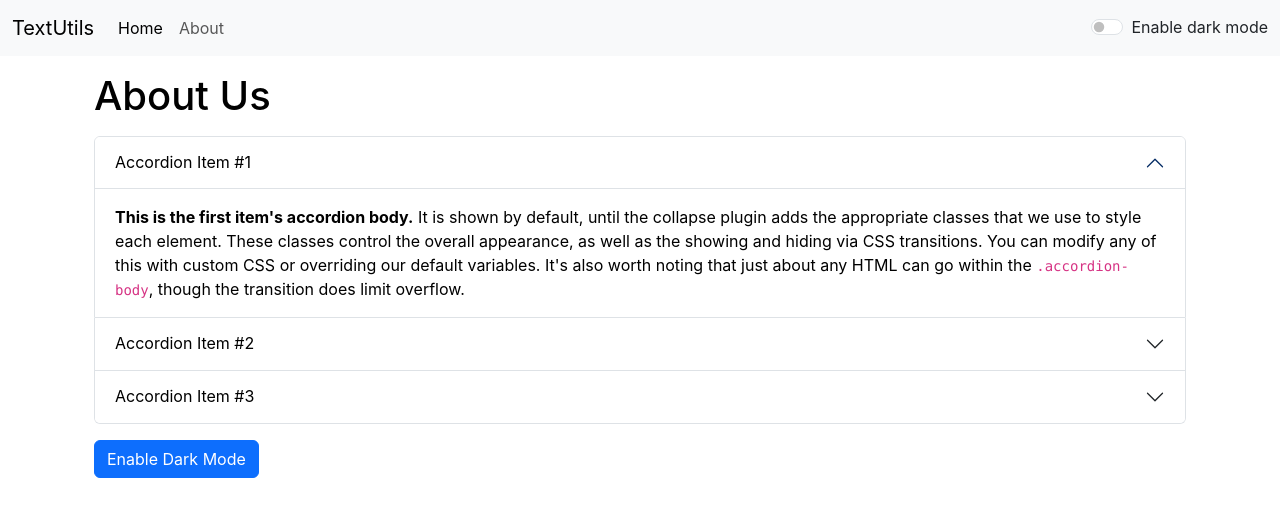
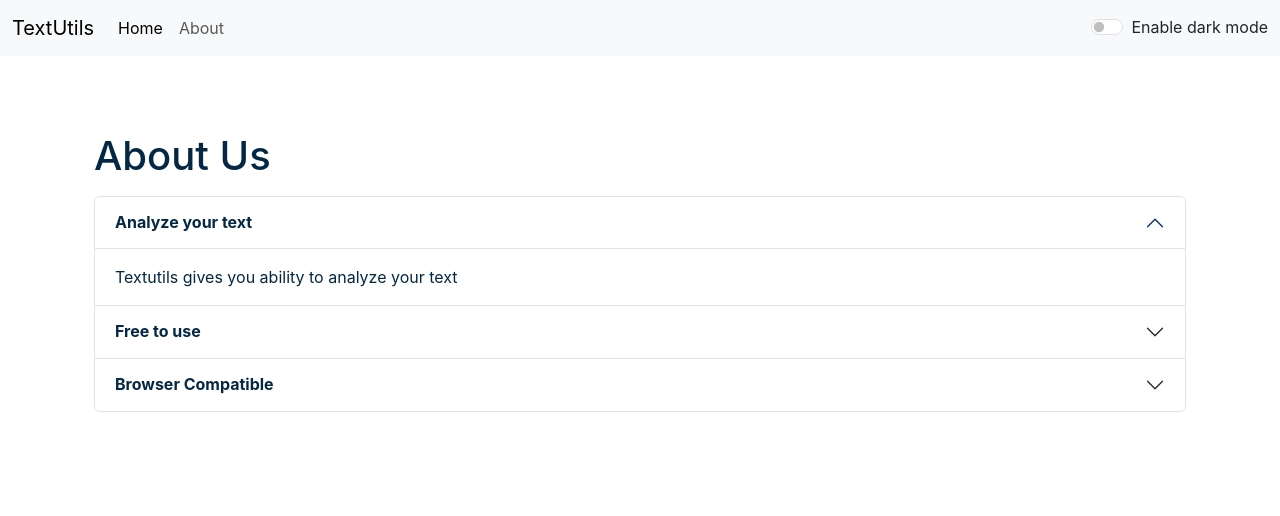
Before and after one commit to Businesspositive/LearnReact, a React (Create React App) app in the folder my-app/: page /about in a window 1280 px wide. Shown: the top 516 px of the page. Built offline with nearby package versions, Linux system fonts and the light colour scheme.

Commit message:
refractered the code and made changes to make the website more beatiful and seo optimized

```diff
--- a/my-app/public/index.html
+++ b/my-app/public/index.html
@@ -12,7 +12,7 @@
     <link rel="apple-touch-icon" href="%PUBLIC_URL%/apple-touch-icon.png" />
     <!--Bootstrap CSS-->
     <link href="https://cdn.jsdelivr.net/npm/bootstrap@5.3.2/dist/css/bootstrap.min.css" rel="stylesheet" integrity="sha384-T3c6CoIi6uLrA9TneNEoa7RxnatzjcDSCmG1MXxSR1GAsXEV/Dwwykc2MPK8M2HN" crossorigin="anonymous">
-    <title>Text Utils - Home</title>
+    <title>Text Utils - word counter | charecter counter </title>
   </head>
   <body>
     <noscript>You need to enable JavaScript to run this app.</noscript>
--- a/my-app/src/App.js
+++ b/my-app/src/App.js
@@ -22,7 +22,7 @@
   const toggleMode = () => {
     if (mode === "light") {
       setMode("dark");
-      document.body.style.backgroundColor = "#7d4ed1";
+      document.body.style.backgroundColor = "#042743";
       showAlert("Dark Mode has been enabled", "success");
       document.title = "TextUtils-Darkmode";
     } else {
@@ -45,8 +45,8 @@
       <Alert alert={alert} />
       <div className="container">
         <Routes>
-          <Route exact path="/about" element={<About />}/>
-          <Route exact path="/" element={<Textform heading="Enter the text to convert" mode={mode} showAlert={showAlert}/>}/>
+          <Route exact path="/about" element={<About mode={mode}/>}/>
+          <Route exact path="/" element={<Textform heading="Try TextUtils- word counter, charecter counter, upper to lower" mode={mode} showAlert={showAlert}/>}/>
         </Routes>
       </div>
       </Router>
--- a/my-app/src/components/About.js
+++ b/my-app/src/components/About.js
@@ -1,31 +1,36 @@
-import React, { useState } from "react";
+import React from "react";
 
-export default function About () {
-    const [myStyle, setMyStyle]=useState({
-        color: 'black',
-        backgroundColor: 'white'
-    })
+export default function About (props) {
+    // const [myStyle, setMyStyle]=useState({
+    //     color: 'black',
+    //     backgroundColor: 'white'
+    // })
 
-    const [btnText, setBtnText]=useState("Enable Dark Mode")
-    const toggleStyle =()=>{
-        if(myStyle.color === 'black'){
-            setMyStyle({
-                color:'white',
-                backgroundColor:'black'
-            })
-            setBtnText("Enable Light Mode")
-        }
-        else{
-            setMyStyle({
-                color:'black',
-                backgroundColor:'white'
-            })
-            setBtnText("Enable Dark Mode")
-        }
+    // const [btnText, setBtnText]=useState("Enable Dark Mode")
+    // const toggleStyle =()=>{
+    //     if(myStyle.color === 'black'){
+    //         setMyStyle({
+    //             color:'white',
+    //             backgroundColor:'black'
+    //         })
+    //         setBtnText("Enable Light Mode")
+    //     }
+    //     else{
+    //         setMyStyle({
+    //             color:'black',
+    //             backgroundColor:'white'
+    //         })
+    //         setBtnText("Enable Dark Mode")
+    //     }
+    // }
+
+    let myStyle = {
+      color:props.mode==="dark"?'white':'#042743',
+      backgroundColor:props.mode==="dark"?'#042743':'white',
     }
 
   return (
-    <div className="container" style={myStyle}>
+    <div className="container" style={{color:props.mode==="dark"?'white':'#042743'}}>
         <h1 className="my-3">About Us</h1>
       <div className="accordion" id="accordionPanelsStayOpenExample">
         <div className="accordion-item" style={myStyle}>
@@ -39,22 +44,15 @@
               aria-expanded="true"
               aria-controls="panelsStayOpen-collapseOne"
             >
-              Accordion Item #1
+              <strong>Analyze your text</strong>
             </button>
           </h2>
           <div
             id="panelsStayOpen-collapseOne"
             className="accordion-collapse collapse show"
           >
-            <div className="accordion-body">
-              <strong>This is the first item's accordion body.</strong> It is
-              shown by default, until the collapse plugin adds the appropriate
-              classes that we use to style each element. These classes control
-              the overall appearance, as well as the showing and hiding via CSS
-              transitions. You can modify any of this with custom CSS or
-              overriding our default variables. It's also worth noting that just
-              about any HTML can go within the <code>.accordion-body</code>,
-              though the transition does limit overflow.
+            <div className="accordion-body" style={myStyle}>
+              Textutils gives you ability to analyze your text
             </div>
           </div>
         </div>
@@ -69,22 +67,17 @@
               aria-expanded="false"
               aria-controls="panelsStayOpen-collapseTwo"
             >
-              Accordion Item #2
+             <strong>Free to use</strong>
             </button>
           </h2>
           <div
             id="panelsStayOpen-collapseTwo"
             className="accordion-collapse collapse"
           >
-            <div className="accordion-body">
-              <strong>This is the second item's accordion body.</strong> It is
-              hidden by default, until the collapse plugin adds the appropriate
-              classes that we use to style each element. These classes control
-              the overall appearance, as well as the showing and hiding via CSS
-              transitions. You can modify any of this with custom CSS or
-              overriding our default variables. It's also worth noting that just
-              about any HTML can go within the <code>.accordion-body</code>,
-              though the transition does limit overflow.
+            <div className="accordion-body" style={myStyle}>
+              Textutil is a free charecter tool that provide instant charecter count
+              & word count statitics for a given text.so it can help in writing text with
+              word/charecter limit.
             </div>
           </div>
         </div>
@@ -99,29 +92,20 @@
               aria-expanded="false"
               aria-controls="panelsStayOpen-collapseThree"
             >
-              Accordion Item #3
+              <strong>Browser Compatible</strong>
             </button>
           </h2>
           <div
             id="panelsStayOpen-collapseThree"
             className="accordion-collapse collapse"
           >
-            <div className="accordion-body">
-              <strong>This is the third item's accordion body.</strong> It is
-              hidden by default, until the collapse plugin adds the appropriate
-              classes that we use to style each element. These classes control
-              the overall appearance, as well as the showing and hiding via CSS
-              transitions. You can modify any of this with custom CSS or
-              overriding our default variables. It's also worth noting that just
-              about any HTML can go within the <code>.accordion-body</code>,
-              though the transition does limit overflow.
+            <div className="accordion-body" style={myStyle}>
+              This word counter website works with any web browser such as Chrome, firefox, Internet Explorer etc.
+              it is suitable for counting charecters in facebook posts, blogs, books, excel documents, pdf documents, essays etc.
             </div>
           </div>
         </div>
       </div>
-      <div className="my-3">
-        <button onClick={toggleStyle} type="button" className="btn btn-primary">{btnText}</button>
-      </div>
     </div>
   );
 };
--- a/my-app/src/components/Alert.js
+++ b/my-app/src/components/Alert.js
@@ -6,9 +6,11 @@
     return lower.charAt(0).toUpperCase() + lower.slice(1)
   }
   return (
-    props.alert && <div className={`alert alert-${props.alert.type} alert-dismissible fade show`} role="alert">
+    <div style={{height: '60px'}}>
+    {props.alert && <div className={`alert alert-${props.alert.type} alert-dismissible fade show`} role="alert">
   <strong>{capitalize(props.alert.type)}</strong>: {props.alert.msg}
   <button type="button" className="btn-close" data-bs-dismiss="alert" aria-label="Close"></button>
+</div>}
 </div>
   )
 }
--- a/my-app/src/components/Textform.js
+++ b/my-app/src/components/Textform.js
@@ -35,22 +35,22 @@
   // setText("new text") correct way to change the state
   return (
     <>
-    <div>
+    <div className='container' style = {{color:props.mode==='dark'?'white':'#042743'}}>
         <h1>{props.heading}</h1>
         <div className="mb-3" style = {{backgroundColor:props.mode==='dark'?'white':'black'}}>
-            <textarea id="myBox" value = {text} onChange={handleOnChange} rows="10" className="form-control" style = {{backgroundColor:props.mode==='dark'?'grey':'white',
+            <textarea id="myBox" value = {text} onChange={handleOnChange} rows="10" className="form-control" style = {{backgroundColor:props.mode==='dark'?'#13466e':'white',
           color:props.mode==='dark'?'white':'black'}}></textarea>
         </div>
-        <button className="btn btn-primary mx-2" onClick={handleUpClick}>Convert to Uppercase</button>
-        <button className="btn btn-primary mx-2" onClick={handleLoClick}>Convert to lowercase</button>
-        <button className="btn btn-primary mx-2" onClick={handleClearClick}>Clear text</button>
+        <button disabled={text.length===0} className="btn btn-primary mx-2" onClick={handleUpClick}>Convert to Uppercase</button>
+        <button disabled={text.length===0} className="btn btn-primary mx-2" onClick={handleLoClick}>Convert to lowercase</button>
+        <button disabled={text.length===0} className="btn btn-primary mx-2" onClick={handleClearClick}>Clear text</button>
 
     </div>
-    <div className="container my-2" style = {{backgroundColor:props.mode==='dark'?'grey':'white',
-          color:props.mode==='dark'?'white':'black'}}>
+    <div className="container my-3" style = {{backgroundColor:props.mode==='dark'?'#042743':'white',
+          color:props.mode==='dark'?'white':'#042723'}}>
       <h2>Your text summary</h2>
-      <p>{text.split(" ").length} Word and {text.length} Charectors</p>
-      <p>{(text.split(" ").length)*0.008} minutes to read</p>
+      <p>{text.split(" ").filter((element)=>{return element.length!==0}).length} Word and {text.length} Charectors</p>
+      <p>{(text.split(" ").filter((element)=>{return element.length!==0}).length)*0.008} minutes to read</p>
       <h2>Preview</h2>
       <p>{text}</p>
     </div>
```
